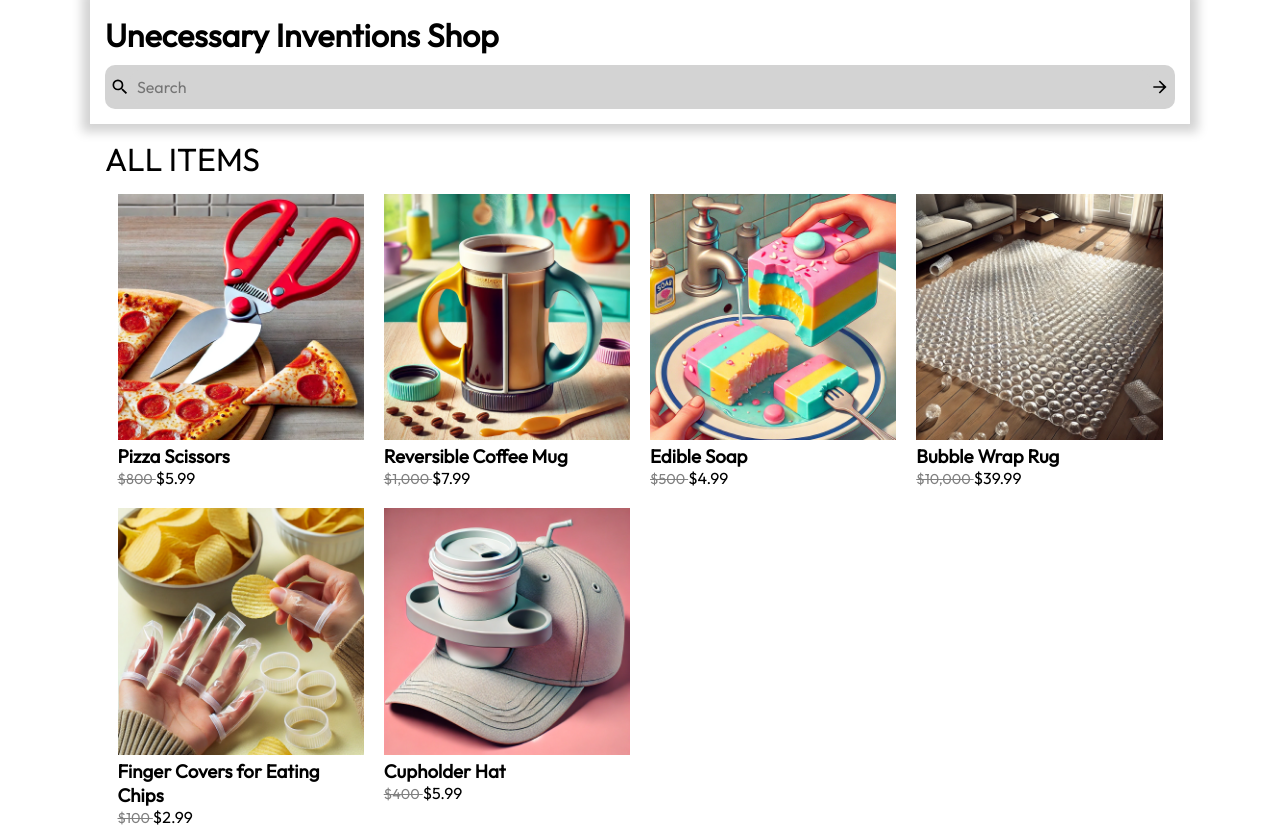
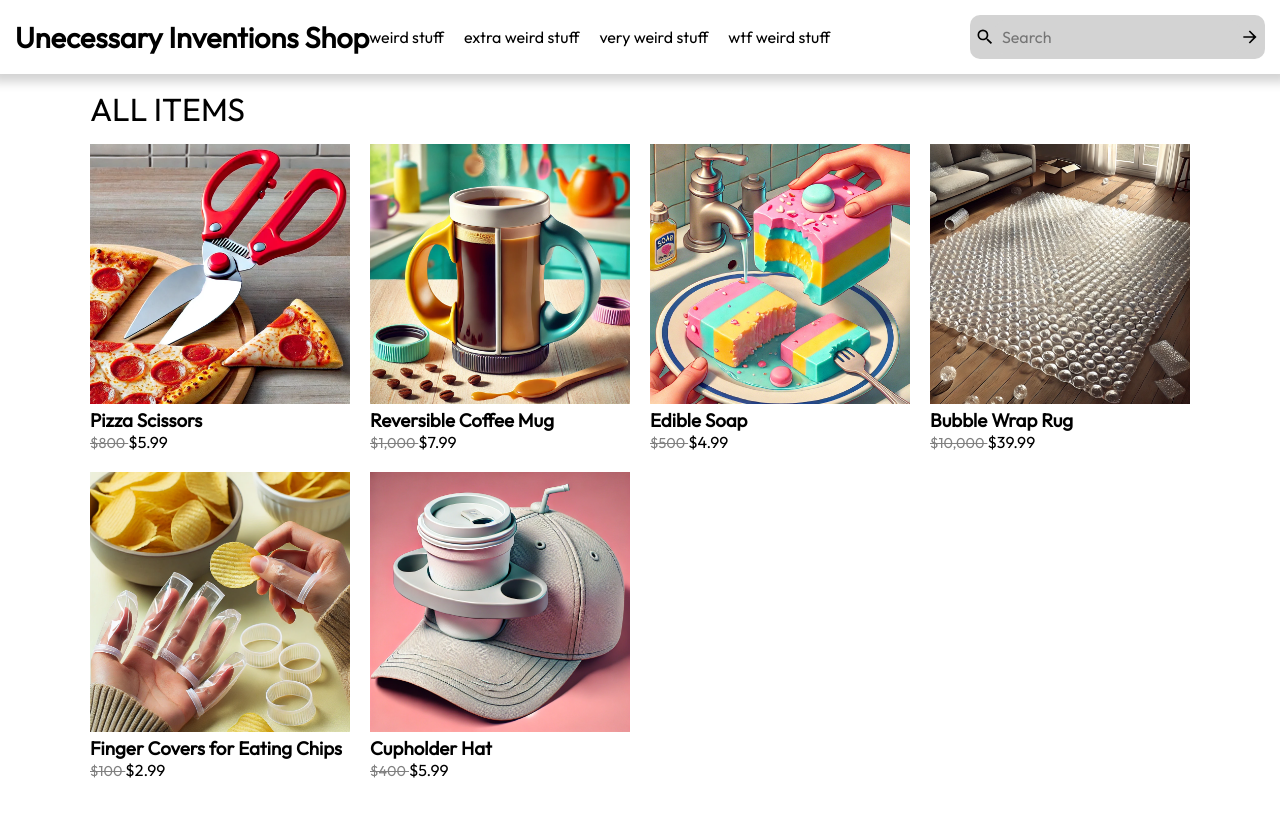
Before and after one commit to ImExtraPolite3/MEDP330, a plain HTML site: page assignment_2/index.html in a window 1280 px wide. Drawn offline with Linux system fonts and the light colour scheme.

Commit message:
work on nav bar

```diff
--- a/assignment_2/index.html
+++ b/assignment_2/index.html
@@ -10,6 +10,18 @@
     <div id="container">
       <div id="header">
         <h1>Unecessary Inventions Shop</h1>
+        <div id="extra">
+          <img src="images/account-outline.svg" alt="" />
+          <img src="images/menu.svg" alt="" />
+        </div>
+        <div id="nav" class="wide">
+          <ul>
+            <li>weird stuff</li>
+            <li>extra weird stuff</li>
+            <li>very weird stuff</li>
+            <li>wtf weird stuff</li>
+          </ul>
+        </div>
         <div id="search">
           <img src="images/magnify.svg" alt="" />
           <input type="text" id="search-bar" placeholder="Search" />
--- a/assignment_2/style.css
+++ b/assignment_2/style.css
@@ -16,6 +16,14 @@
 #header {
   padding: 15px;
   box-shadow: 0 0 10px 8px lightgray;
+  display: grid;
+  grid-template-columns: repeat(10, 1fr);
+  align-items: center;
+}
+
+h1 {
+  font-size: 1.8rem;
+  grid-column: 1 / 10;
 }
 
 #search {
@@ -25,6 +33,16 @@
   border-radius: 10px;
   margin-top: 10px;
   padding: 5px;
+  grid-column: 1 / 11;
+}
+
+#extra {
+  display: flex;
+  gap: 10px;
+}
+
+#extra > img {
+  width: 30px;
 }
 
 #search > img {
@@ -46,9 +64,18 @@
   margin: 15px;
 }
 
+.which,
 #products {
   width: min(95%);
   margin: auto;
+}
+
+.which {
+  font-size: 2rem;
+  margin: 15px auto;
+}
+
+#products {
   display: grid;
   gap: 20px;
   grid-template-columns: repeat(2, 1fr);
@@ -73,21 +100,62 @@
   color: gray;
 }
 
+.wide {
+  display: none;
+}
+
 @media (min-width: 801px) {
-  #container {
+  #products {
     width: max(600px, 95%);
-    margin: auto;
-  }
-
-  #products {
-    display: grid;
     grid-template-columns: repeat(4, 1fr);
   }
 }
 
 @media (min-width: 1200px) {
-  #container {
+  #extra {
+    display: none;
+  }
+
+  #header {
+    display: flex;
+    justify-content: space-between;
+    align-items: center;
+  }
+
+  #header > div:nth-child(2) {
+    margin-left: 50px;
+    flex-grow: 2;
+  }
+
+  #header > div:nth-child(3) {
+    flex-grow: 4;
+  }
+
+  #nav > ul {
+    display: flex;
+    list-style: none;
+    gap: 20px;
+  }
+
+  #nav > ul > li {
+    transition: transform 1s;
+  }
+
+  #nav > ul > li:hover {
+    transform: scale(1.2);
+    text-decoration: underline;
+  }
+
+  #products,
+  .which {
     width: min(95%, 1100px);
-    margin: auto;
+  }
+
+  #search {
+    margin-top: 0;
+  }
+
+  .wide {
+    display: block;
   }
 }
```
Also changed, not shown: assignment_2/images/account-outline.svg (added), assignment_2/images/menu.svg (added).
